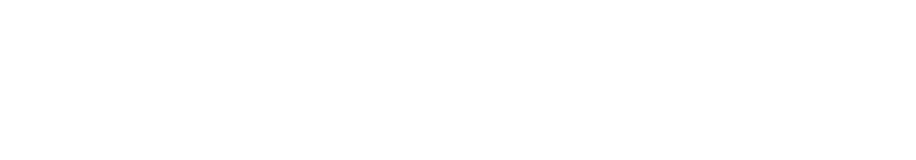
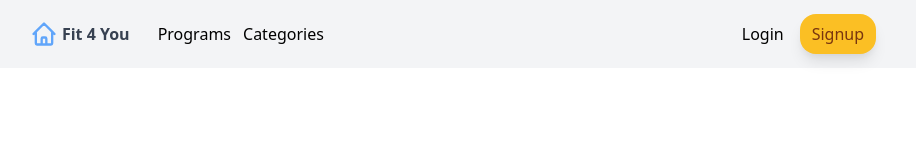
Before and after one commit to Tofthaslund/test, a plain HTML site: page index.html in a window 1280 px wide. Shown: the whole page, without its empty margins (191-1107 px from the left). Drawn offline with nearby package versions, Linux system fonts and the light colour scheme.

Commit message:
added navbar with tailwind framework and JS

```diff
--- a/index.html
+++ b/index.html
@@ -9,6 +9,57 @@
     <title>Fit 4 You</title>
 </head>
 <body>
+    <!-- navebar here  -->
+    <nav class="bg-gray-100">
+        <div class="px-2 mx-auto px-3">
+            <div class="flex justify-around">
 
+                <div class="flex space-x-4">
+                <!-- logo -->
+                    <div class="">
+                        <a href="index.html" class="flex items-center py-5 px-2 text-gray-700 hover:text-blue-400">
+                            <svg xmlns="http://www.w3.org/2000/svg" class="h-7 w-7 mr-1 text-blue-400" fill="none" viewBox="0 0 24 24" stroke="currentColor">
+                                <path stroke-linecap="round" stroke-linejoin="round" stroke-width="2" d="M3 12l2-2m0 0l7-7 7 7M5 10v10a1 1 0 001 1h3m10-11l2 2m-2-2v10a1 1 0 01-1 1h-3m-6 0a1 1 0 001-1v-4a1 1 0 011-1h2a1 1 0 011 1v4a1 1 0 001 1m-6 0h6" />
+                            </svg>
+                            <span class="font-bold">Fit 4 You</span>
+                        </a>
+                    </div>
+                    <!-- primary nav -->
+                    <div class="hidden md:flex items-center space-x-1">
+                        <a href="#" class="py-5 px-1 hover:text-blue-400">Programs</a>
+                        <a href="#" class="py-5 px-1 hover:text-blue-400">Categories</a>
+                    </div>
+                </div>
+
+                <!-- secondary nav -->
+                <div class="hidden md:flex items-center space-x-1">
+                    <a href="#" class="py-5 px-3">Login</a>
+                    <a href="#" class="py-2 px-3 bg-yellow-400 hover:bg-yellow-300
+                        text-yellow-900 rounded-2xl shadow-lg hover:text-yellow-700 transition duration-900">
+                        Signup
+                    </a>
+                </div>
+
+                <!-- mobile button goes here -->
+                <div class="md:hidden flex items-center">
+                    <button class="mobile-menu-button">
+                        <svg xmlns="http://www.w3.org/2000/svg" class="h-7 w-7" fill="none" viewBox="0 0 24 24" stroke="currentColor">
+                        <path stroke-linecap="round" stroke-linejoin="round" stroke-width="2" d="M4 6h16M4 12h16M4 18h16" />
+                      </svg>
+                    </button>
+                </div>
+            </div>
+        </div>
+    <!-- mobile nav -->
+    <div class="mobile-menu hidden md:hidden">
+        <a href="" class="block py-2 px-2 text-sm hover:bg-gray-300 text-center">Programs</a>
+        <a href="" class="block py-2 px-2 text-sm hover:bg-gray-300 text-center">Categories</a>
+    </div>
+    </nav>
+    <!-- page content -->
+
+
+
+    <script src="js.js"></script>
 </body>
 </html>
--- /dev/null
+++ b/js.js
@@ -0,0 +1,9 @@
+// everthing needed
+
+const btn = document.querySelector('button.mobile-menu-button')
+const menu = document.querySelector('.mobile-menu')
+
+// add event listeners
+btn.addEventListener('click', () => {
+    menu.classList.toggle('hidden');
+});
```
